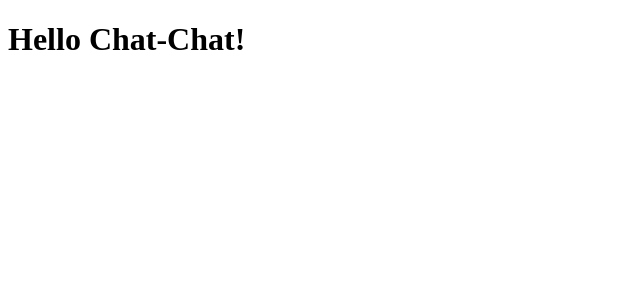
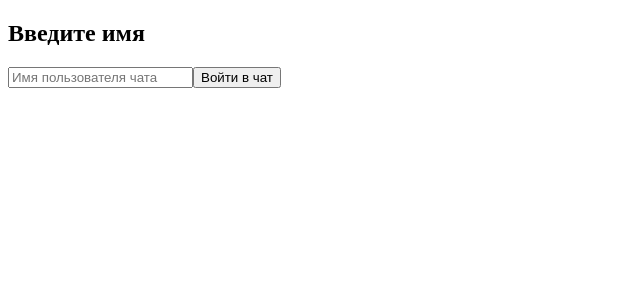
Before and after one commit to ThunderStruck71/Chat-Chat, a React app in the folder frontend/: page /login in a window 1280 px wide. Shown: the top 300 px of the page, without its empty margins (0-640 px from the left). Built offline with nearby package versions, Linux system fonts and the light colour scheme.

Commit message:
feat(src/app): insert new page into app

```diff
--- a/frontend/src/App.tsx
+++ b/frontend/src/App.tsx
@@ -1,11 +1,16 @@
+
 import React from "react";
 import { hot } from "react-hot-loader/root";
+import { Redirect, Route, Switch } from "react-router";
+import {LoginPage} from "./pages";
+
+function _App(): JSX.Element | null {
+    return (
+        <Switch>
+            <Route path="/login" component={LoginPage}/>
+            <Redirect from="/" to="/login"/>
+        </Switch>
+    );
+};
 
 export const App = hot(_App);
-function _App(): JSX.Element | null {
-    return (
-        <div>
-            <h1>Hello Chat-Chat!</h1>
-        </div>
-    );
-};
--- a/frontend/src/index.tsx
+++ b/frontend/src/index.tsx
@@ -1,9 +1,12 @@
 import React from "react";
 import ReactDOM from "react-dom";
+import {BrowserRouter as Router} from "react-router-dom";
 import { App } from "./App";
 
 ReactDOM.render((
     <React.StrictMode>
-        <App/>
+        <Router>
+            <App/>
+        </Router>
     </React.StrictMode>
 ), document.getElementById("root"));
```
